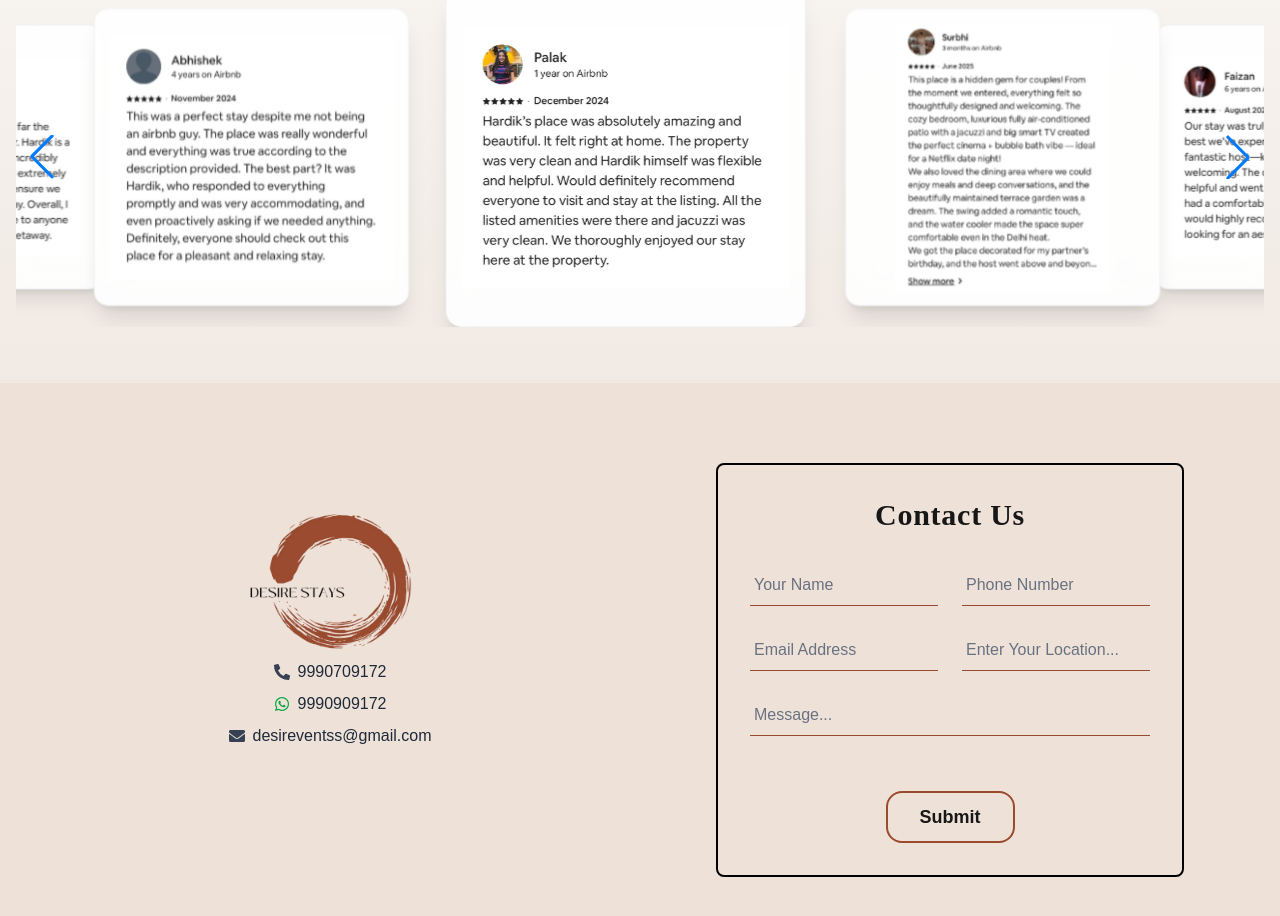
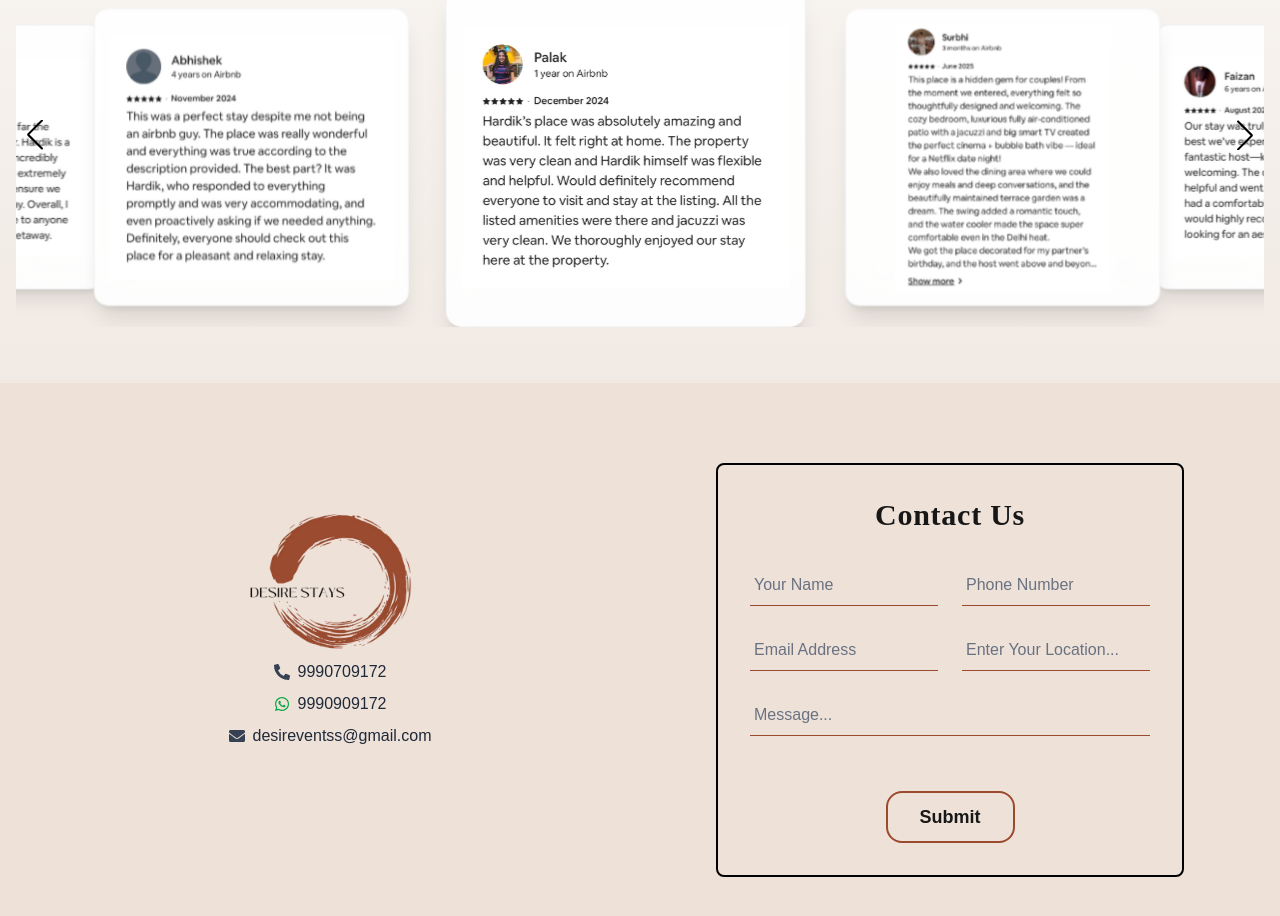
Before and after one commit to AQITPvtLtd/desirestays, a Next.js app: page / in a window 1280 px wide. Shown: the part 3640-4556 px from the top of the page. Built offline with nearby package versions, Linux system fonts and the light colour scheme.

Commit message:
arrow designing change

```diff
--- a/src/components/homepage/Review.jsx
+++ b/src/components/homepage/Review.jsx
@@ -50,36 +50,10 @@ export default function Review() {
                     navigation
                     spaceBetween={30}
                     breakpoints={{
-                        320: { // Mobile
-                            slidesPerView: 1,
-                            spaceBetween: 10,
-                            coverflowEffect: {
-                                rotate: 0,
-                                stretch: 0,
-                                depth: 50,
-                                modifier: 1,
-                                slideShadows: false,
-                            },
-                        },
-                        640: {
-                            slidesPerView: 1,
-                            spaceBetween: 15,
-                            coverflowEffect: {
-                                rotate: 0,
-                                stretch: 0,
-                                depth: 60,
-                                modifier: 1,
-                                slideShadows: false,
-                            },
-                        },
-                        768: {
-                            slidesPerView: 2,
-                            spaceBetween: 25,
-                        },
-                        1024: {
-                            slidesPerView: 3,
-                            spaceBetween: 40,
-                        },
+                        320: { slidesPerView: 1, spaceBetween: 10 },
+                        640: { slidesPerView: 1, spaceBetween: 15 },
+                        768: { slidesPerView: 2, spaceBetween: 25 },
+                        1024: { slidesPerView: 3, spaceBetween: 40 },
                     }}
                     coverflowEffect={{
                         rotate: 0,
@@ -88,7 +62,7 @@ export default function Review() {
                         modifier: 1.3,
                         slideShadows: false,
                     }}
-                    className="pb-10"
+                    className="pb-10 relative"
                 >
                     {images.map((src, index) => (
                         <SwiperSlide key={index} className="flex justify-center">
@@ -104,6 +78,29 @@ export default function Review() {
                         </SwiperSlide>
                     ))}
                 </Swiper>
+
+                {/* Custom CSS for navigation buttons */}
+                <style jsx global>{`
+                    .swiper-button-next,
+                    .swiper-button-prev {
+                        color: #000; /* arrow color */
+                        width: 30px;
+                        height: 30px;
+                        top: 50%; /* center vertically */
+                        transform: translateY(-50%);
+                    }
+                    .swiper-button-next {
+                        right: -40px; /* outside right */
+                    }
+                    .swiper-button-prev {
+                        left: -40px; /* outside left */
+                    }
+                    .swiper-button-next::after,
+                    .swiper-button-prev::after {
+                        font-size: 18px !important; /* smaller arrow icon */
+                        font-weight: bold;
+                    }
+                `}</style>
             </div>
         </section>
     );
```
